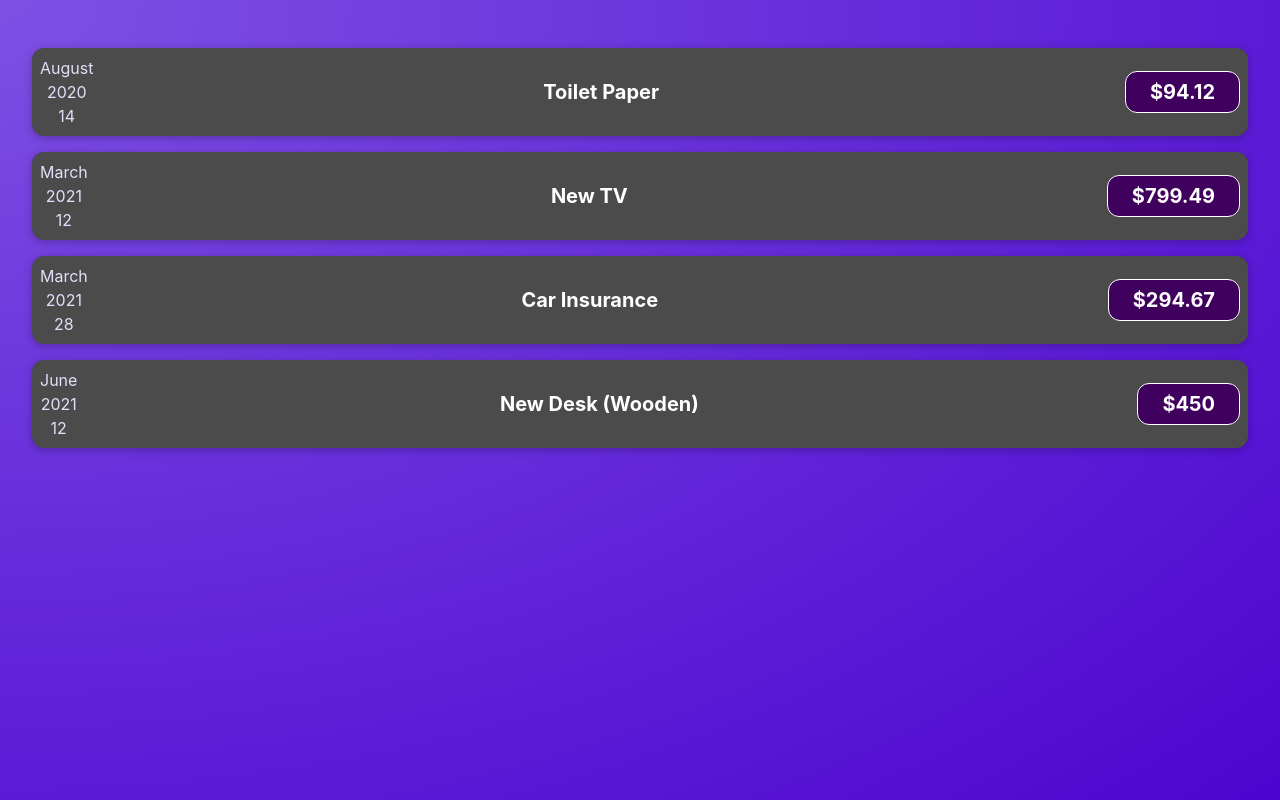
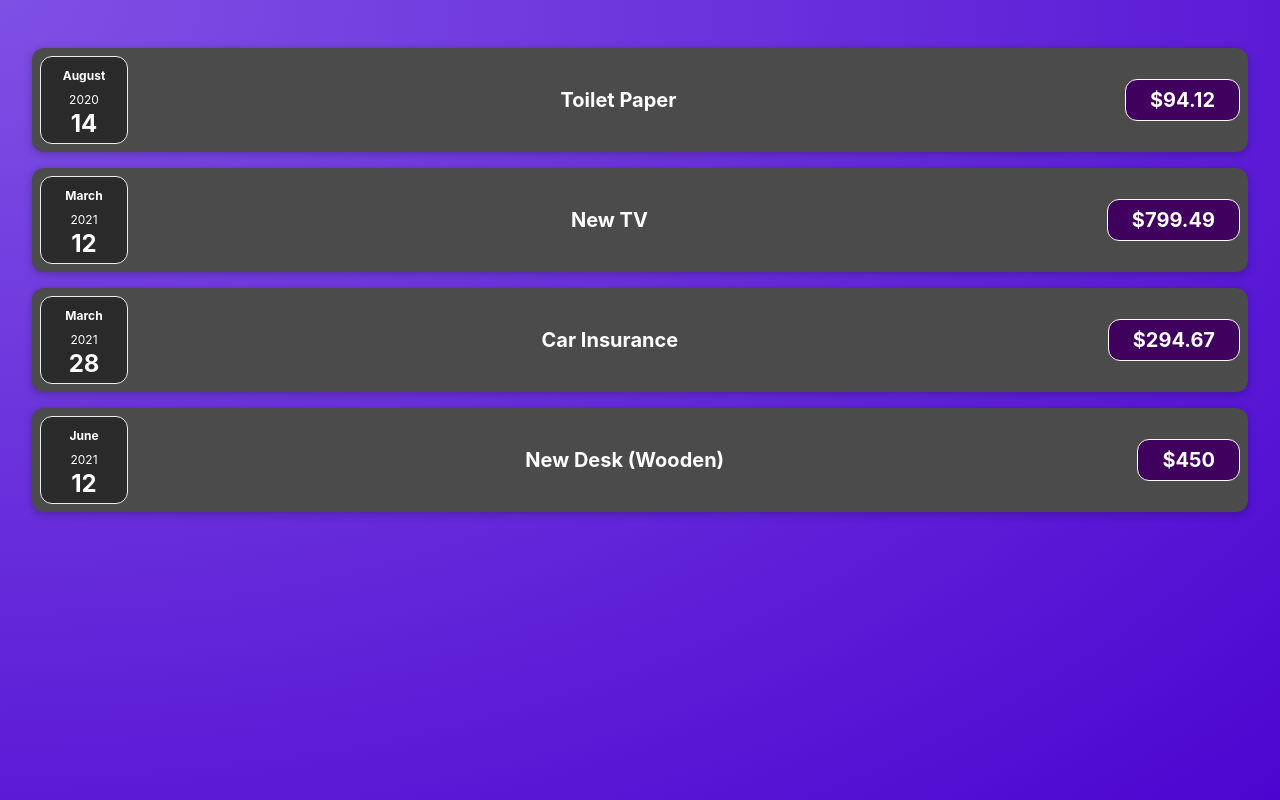
Before and after one commit to asepsidik/react-expence-tracer-1, a React (Vite) app: page / in a window 1280 px wide. Built offline with nearby package versions, Linux system fonts and the light colour scheme.

Commit message:
split component, make date to be new component (ExpenseDate.jsx, add ExpenseDate.css for styling), modify ExpenseItem.jsx to display ExpenseDate component

```diff
--- /dev/null
+++ b/src/components/ExpenseDate.css
@@ -0,0 +1,26 @@
+.expense-date {
+  display: flex;
+  flex-direction: column;
+  width: 5.5rem;
+  height: 5.5rem;
+  border: 1px solid #ececec;
+  background-color: #2a2a2a;
+  color: white;
+  border-radius: 12px;
+  align-items: center;
+  justify-content: center;
+}
+
+.expense-date__month {
+  font-size: 0.75rem;
+  font-weight: bold;
+}
+
+.expense-date__year {
+  font-size: 0.75rem;
+}
+
+.expense-date__day {
+  font-size: 1.5rem;
+  font-weight: bold;
+}
--- /dev/null
+++ b/src/components/ExpenseDate.jsx
@@ -0,0 +1,17 @@
+import "./ExpenseDate.css";
+
+function ExpenseDate(props) {
+  const year = props.date.getFullYear();
+  const month = props.date.toLocaleDateString("en-US", { month: "long" });
+  const day = props.date.toLocaleDateString("en-US", { day: "2-digit" });
+
+  return (
+    <div className="expense-date">
+      <div className="expense-date__month">{month}</div>
+      <div className="expense-date__year">{year}</div>
+      <div className="expense-date__day">{day}</div>
+    </div>
+  );
+}
+
+export default ExpenseDate;
--- a/src/components/ExpenseItem.jsx
+++ b/src/components/ExpenseItem.jsx
@@ -1,16 +1,10 @@
 import "./ExpenseItem.css";
+import ExpenseDate from "./ExpenseDate";
 
 function ExpenseItem(props) {
-  const year = props.date.getFullYear();
-  const month = props.date.toLocaleDateString("en-US", { month: "long" });
-  const day = props.date.toLocaleDateString("en-US", { day: "2-digit" });
   return (
     <div className="expense-item">
-      <div>
-        <div>{month}</div>
-        <div>{year}</div>
-        <div>{day}</div>
-      </div>
+      <ExpenseDate date={props.date} />
       <div className="expense-item__description">
         <h2>{props.title}</h2>
         <div className="expense-item__price">${props.amount}</div>
```
